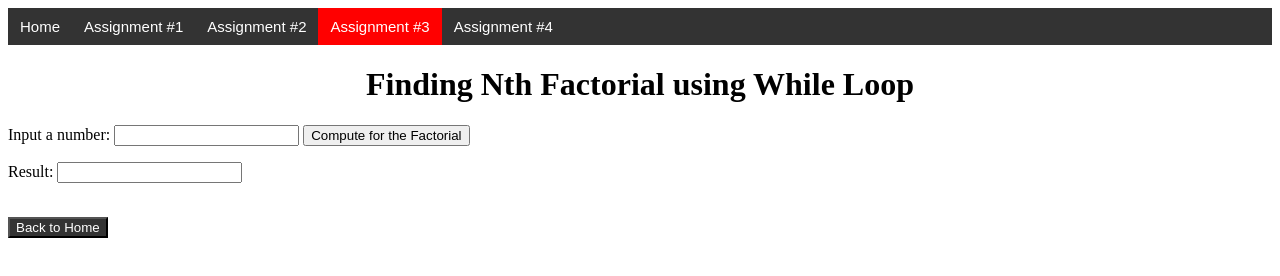
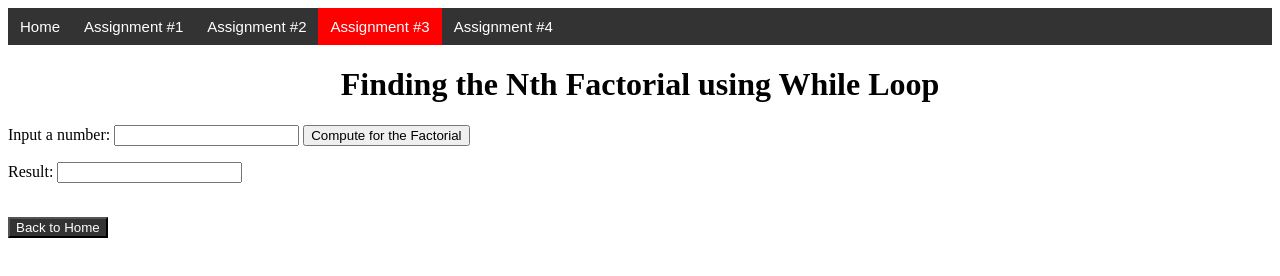
Before and after one commit to ChealsT/ComputingClass, a plain HTML site: page FAC.html in a window 1280 px wide. Drawn offline with Linux system fonts and the light colour scheme.

Commit message:
Update FAC.html

```diff
--- a/FAC.html
+++ b/FAC.html
@@ -49,7 +49,7 @@
       </div>
       </div>
 
-<h1>Finding Nth Factorial using While Loop</h1>
+<h1>Finding the Nth Factorial using While Loop</h1>
 
       <p>
       <label for="Factorial">Input a number:</label>
```
